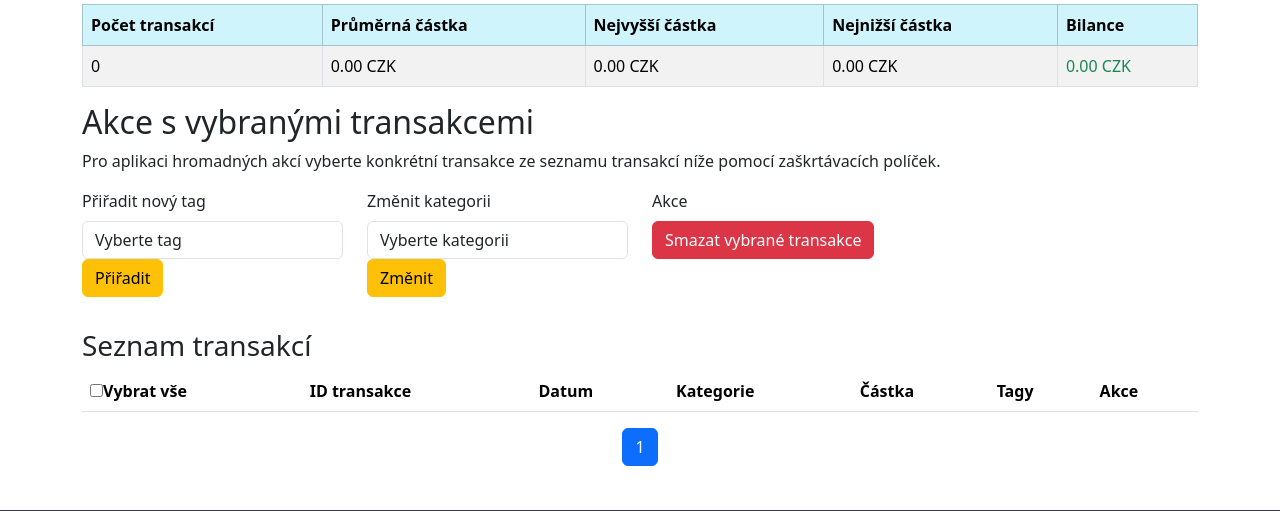
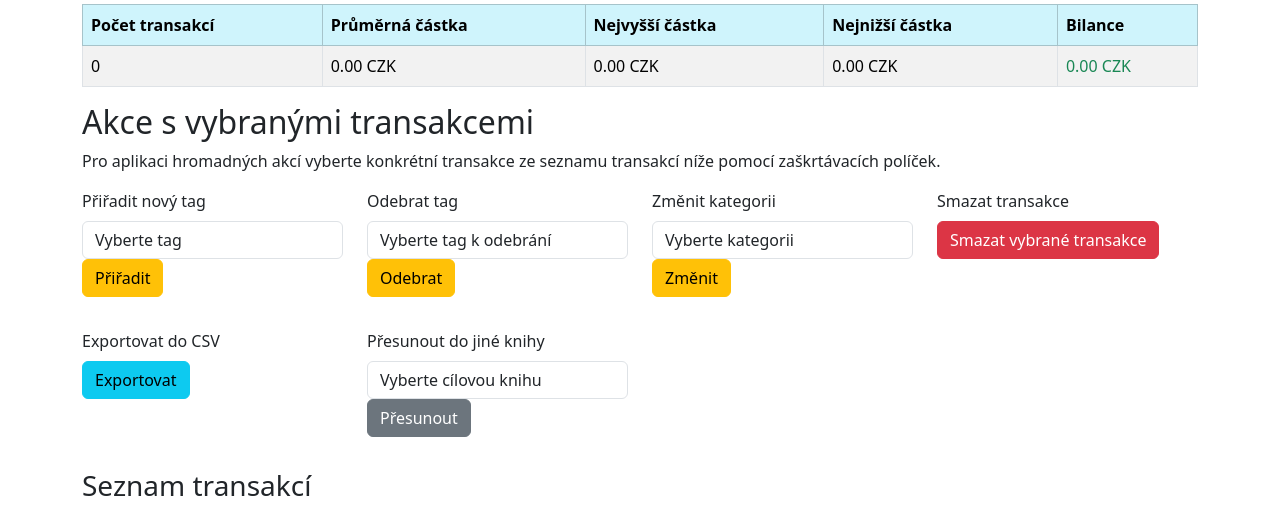
Before and after one commit to Hmyzaak/BudgetLog, a Django app: page /transactions/ in a window 1280 px wide. Shown: the part 240-751 px from the top of the page. Run offline with Django 4.2, Linux system fonts and the light colour scheme; a user stored in the database is signed in; data comes from the database, SQL or seed files in the repository; both versions use the stored data as it was after the commit; lists and menus that the app fills with data are empty; parts of the project's set-up code (start-up, migrations or seed data) failed here and were passed over; some libraries are stand-ins or nearby versions.

Commit message:
Hromadné akce s označenými transakcemi
Signed-off-by: JaVoJ <davias@email.cz>

```diff
--- a/budgetlog/templates/budgetlog/transaction_list.html
+++ b/budgetlog/templates/budgetlog/transaction_list.html
@@ -63,7 +63,13 @@
     <input type="hidden" id="selected-transactions" name="selected_transactions" value="">
     <input type="hidden" id="select-all-input" name="select_all" value="false">
 
+    <!-- Přidání GET parametrů jako hidden inputs -->
+    {% for key, value in request.GET.items %}
+        <input type="hidden" name="{{ key }}" value="{{ value }}">
+    {% endfor %}
+
     <div class="row mb-3">
+        <!-- Přiřadit nový tag -->
         <div class="col-md-3">
             <label for="id_bulk_tag" class="form-label">Přiřadit nový tag</label>
             <div class="d-grid gap-2 mb-3 d-md-block">
@@ -76,6 +82,22 @@
                 <button type="submit" name="action" value="assign_tag" class="btn btn-warning">Přiřadit</button>
             </div>
         </div>
+
+        <!-- Odebrat tag -->
+        <div class="col-md-3">
+            <label for="id_bulk_remove_tag" class="form-label">Odebrat tag</label>
+            <div class="d-grid gap-2 mb-3 d-md-block">
+                <select name="bulk_remove_tag" id="id_bulk_remove_tag" class="form-control">
+                    <option value="">Vyberte tag k odebrání</option>
+                    {% for tag in all_tags %}
+                        <option value="{{ tag.id }}">{{ tag.name }}</option>
+                    {% endfor %}
+                </select>
+                <button type="submit" name="action" value="remove_tag" class="btn btn-warning">Odebrat</button>
+            </div>
+        </div>
+
+        <!-- Změnit kategorii -->
         <div class="col-md-3">
             <label for="id_bulk_category" class="form-label">Změnit kategorii</label>
             <div class="d-grid gap-2 mb-3 d-md-block">
@@ -88,14 +110,39 @@
                 <button type="submit" name="action" value="change_category" class="btn btn-warning">Změnit</button>
             </div>
         </div>
+
+        <!-- Smazat vybrané transakce -->
         <div class="col-md-3">
-            <label for="id_bulk_delete" class="form-label">Akce</label><br>
+            <label for="id_bulk_delete" class="form-label">Smazat transakce</label>
             <div class="d-grid gap-2 mb-3 d-md-block">
                 <button type="submit" name="action" value="delete" class="btn btn-danger">Smazat vybrané transakce</button>
             </div>
         </div>
     </div>
 
+    <div class="row mb-3">
+        <!-- Export do CSV -->
+        <div class="col-md-3">
+            <label for="id_bulk_export_csv" class="form-label">Exportovat do CSV</label>
+            <div class="d-grid gap-2 mb-3 d-md-block">
+                <button type="submit" name="action" value="export_csv" class="btn btn-info">Exportovat</button>
+            </div>
+        </div>
+
+        <!-- Přesun do jiné knihy -->
+        <div class="col-md-3">
+            <label for="id_bulk_book" class="form-label">Přesunout do jiné knihy</label>
+            <div class="d-grid gap-2 mb-3 d-md-block">
+                <select name="bulk_book" id="id_bulk_book" class="form-control">
+                    <option value="">Vyberte cílovou knihu</option>
+                    {% for book in all_books %}
+                        <option value="{{ book.id }}">{{ book.name }}</option>
+                    {% endfor %}
+                </select>
+                <button type="submit" name="action" value="move_to_book" class="btn btn-secondary">Přesunout</button>
+            </div>
+        </div>
+    </div>
     <h3>Seznam transakcí</h3>
     <table class="table table-striped table-hover table-responsive">
         <thead>
--- a/budgetlog/urls.py
+++ b/budgetlog/urls.py
@@ -1,7 +1,6 @@
 from django.urls import path
 from . import url_handlers
 from . import views
-from .views import ExportTransactionsCSVView, BulkTransactionActionView
 
 """
 Definujeme URL vzory pro všechny naše views.
@@ -21,8 +20,7 @@ urlpatterns = [
     path('transactions/edit/<int:pk>/', views.TransactionUpdateView.as_view(), name='transaction-edit'),
     path('transactions/delete/<int:pk>/', views.TransactionDeleteView.as_view(), name='transaction-delete'),
     path('transaction/<int:pk>/', views.TransactionDetailView.as_view(), name='transaction-detail'),
-    path('transactions/export/', ExportTransactionsCSVView.as_view(), name='export-transactions-csv'),
-    path('transactions/bulk-action/', BulkTransactionActionView.as_view(), name='bulk-transaction-action'),
+    path('transactions/bulk-action/', views.BulkTransactionActionView.as_view(), name='bulk-transaction-action'),
     # URL pro kategorie
     path('categories/', views.CategoryListView.as_view(), name='category-list'),
     path('categories/add/', views.CategoryCreateView.as_view(), name='category-add'),
--- a/budgetlog/views.py
+++ b/budgetlog/views.py
@@ -7,7 +7,7 @@ from django.views.generic import ListView, CreateView, UpdateView, DeleteView, T
 from django.urls import reverse, reverse_lazy
 from django_filters.views import FilterView
 from django.utils.dateformat import format
-from django.http import HttpResponse, HttpResponseForbidden, JsonResponse
+from django.http import HttpResponse, HttpResponseForbidden, JsonResponse, QueryDict
 from decimal import Decimal
 from datetime import date
 from .filters import TransactionFilter
@@ -641,48 +641,6 @@ class DashboardView(LoginRequiredMixin, BookContextMixin, TransactionSummaryMixi
         return context
 
 
-class ExportTransactionsCSVView(LoginRequiredMixin, BookContextMixin, FilterView):
-    filterset_class = TransactionFilter
-
-    def get_queryset(self):
-        # Použití stejné logiky filtrace jako v TransactionListView
-        filterset = TransactionFilter(self.request.GET,
-                                      queryset=Transaction.objects.filter(book=self.get_current_book()))
-        return filterset.qs
-
-    def get(self, request, *args, **kwargs):
-        # Vytvoření CSV souboru na základě filtrování
-        queryset = self.get_queryset()
-
-        # Příprava HTTP odpovědi
-        response = HttpResponse(content_type='text/csv')
-        response['Content-Disposition'] = 'attachment; filename="transactions_export.csv"'
-
-        # Použití StringIO pro zápis do paměti
-        output = StringIO()
-
-        # Vytvoření CSV writeru s obalením do UTF-8 pomocí TextIOWrapper
-        writer = csv.writer(output)
-        # Zápis hlavičky do CSV
-        writer.writerow(['Datum', 'Kategorie', 'Částka', 'Tagy', 'Popis', 'Typ', 'Kniha'])
-
-        # Zápis dat do CSV
-        for transaction in queryset:
-            writer.writerow([
-                transaction.datestamp,
-                transaction.category.name,
-                transaction.adjusted_amount,
-                transaction.display_tags(transaction),
-                transaction.description,
-                transaction.type,
-                transaction.book,
-            ])
-
-        # Vrácení CSV výstupu ve správném kódování UTF-8
-        response.write(output.getvalue().encode('utf-8-sig'))
-        return response
-
-
 class BulkTransactionActionView(LoginRequiredMixin, BookContextMixin, View):
     """Umožňuje provádět hromadné operace na vyfiltrovaných transakcích."""
     filterset_class = TransactionFilter
@@ -691,6 +649,17 @@ class BulkTransactionActionView(LoginRequiredMixin, BookContextMixin, View):
         """Získá vyfiltrované transakce podle aktuálních filtrů."""
         filterset = TransactionFilter(request.GET, queryset=Transaction.objects.filter(book=self.get_current_book()))
         return filterset.qs
+
+    def get_redirect_url_with_filters(self, request):
+        """Vrátí URL zpět na stránku s transakcemi s původními filtry."""
+        # Vytvoření URL na základě filtrů z requestu
+        base_url = reverse('transaction-list')  # 'transaction-list' je URL jméno vaší stránky s transakcemi
+        query_params = request.POST.copy()  # Zkopíruje původní POST parametry, které zahrnují i filtry z GET
+        query_params.pop('csrfmiddlewaretoken', None)  # Odstraní CSRF token, ten do URL nepatří
+        query_params.pop('selected_transactions', None)  # Odstraní vybrané transakce, ty nejsou pro URL potřeba
+        if query_params:
+            return f"{base_url}?{query_params.urlencode()}"
+        return base_url
 
     def post(self, request, *args, **kwargs):
         # Získání ID aktuální knihy
@@ -705,51 +674,114 @@ class BulkTransactionActionView(LoginRequiredMixin, BookContextMixin, View):
             messages.warning(request, "Nevybrali jste žádné transakce.")
             return redirect('transaction-list')
 
+        # Převedeme seznam id transakcí z řetězce na seznam integerů
         transaction_ids = [int(tid) for tid in selected_transactions.split(',') if tid]
         transactions = Transaction.objects.filter(id__in=transaction_ids)
 
-        # Zpracování jednotlivých akcí
+        # Zpracování jednotlivých akcí podle toho, co bylo zvoleno za akci
         action = request.POST.get('action')
         if action == 'assign_tag':
             return self.assign_tag(request, transactions, book)
+        elif action == 'remove_tag':
+            return self.remove_tag(request, transactions, book)
         elif action == 'change_category':
             return self.change_category(request, transactions, book)
         elif action == 'delete':
             return self.delete_transactions(request, transactions)
+        elif action == 'export_csv':
+            return self.export_transactions_to_csv(request, transactions)
+        elif action == 'move_to_book':
+            return self.move_transactions_to_book(request, transactions)
 
         messages.error(request, "Neplatná akce.")
         return redirect('transaction-list')
 
     def assign_tag(self, request, transactions, book):
+        """Přiřadí tag vybraným transakcím."""
         tag_id = request.POST.get('bulk_tag')
         if not tag_id:
             messages.warning(request, "Nevybrali jste žádný tag.")
-            return redirect('transaction-list')
+            return redirect(self.get_redirect_url_with_filters(request))
 
         tag = get_object_or_404(Tag, id=tag_id, book=book)  # Tag musí být z aktuální knihy
-
-        # Debugging - výpis transakcí
-        print("Selected transaction IDs:", [transaction.id for transaction in transactions])
-
-        # Přiřazení tagu ke všem vybraným transakcím
         for transaction in transactions:
             transaction.tags.add(tag)
-        messages.success(request, f"Přiřazeno {transactions.count()} transakcím tag: {tag.name}.")
-        return redirect('transaction-list')
+        messages.success(request, f"{transactions.count()} transakcím byl přiřazen tag: {tag.name}.")
+        return redirect(self.get_redirect_url_with_filters(request))
+
+    def remove_tag(self, request, transactions, book):
+        """Odebere tag z vybraných transakcí."""
+        tag_id = request.POST.get('bulk_remove_tag')
+        if not tag_id:
+            messages.warning(request, "Nevybrali jste žádný tag k odebrání.")
+            return redirect(self.get_redirect_url_with_filters(request))
+
+        tag = get_object_or_404(Tag, id=tag_id, book=book)  # Tag musí být z aktuální knihy
+        for transaction in transactions:
+            transaction.tags.remove(tag)
+        messages.success(request, f"{transactions.count()} transakcím byl odebrán tag: {tag.name}.")
+        return redirect(self.get_redirect_url_with_filters(request))
 
     def change_category(self, request, transactions, book):
+        """Změní kategorii vybraných transakcí."""
         category_id = request.POST.get('bulk_category')
         if not category_id:
             messages.warning(request, "Nevybrali jste žádnou kategorii.")
-            return redirect('transaction-list')
+            return redirect(self.get_redirect_url_with_filters(request))
 
         category = get_object_or_404(Category, id=category_id, book=book)  # Kategorie musí být z aktuální knihy
         transactions.update(category=category)
         messages.success(request, f"Kategorie změněna u {transactions.count()} transakcí na: {category.name}.")
-        return redirect('transaction-list')
+        return redirect(self.get_redirect_url_with_filters(request))
 
     def delete_transactions(self, request, transactions):
+        """Smaže vybrané transakce."""
         count = transactions.count()
         transactions.delete()
         messages.success(request, f"Smazáno {count} transakcí.")
-        return redirect('transaction-list')
+        return redirect(self.get_redirect_url_with_filters(request))
+
+    def export_transactions_to_csv(self, request, transactions):
+        """Exportuje vybrané transakce do CSV souboru."""
+        # Nastavení HTTP odpovědi pro CSV export
+        response = HttpResponse(content_type='text/csv')
+        response['Content-Disposition'] = 'attachment; filename="transactions.csv"'
+
+        # Použití StringIO pro zápis do paměti
+        output = StringIO()
+
+        # Vytvoření CSV writeru s obalením do UTF-8 pomocí TextIOWrapper
+        writer = csv.writer(output)
+
+        # Zápis hlavičky do CSV
+        writer.writerow(['ID', 'Datum', 'Kategorie', 'Částka', 'Tagy', 'Popis', 'Typ', 'Kniha'])
+
+        # Záznamy do CSV
+        for transaction in transactions:
+            writer.writerow([
+                transaction.id,
+                transaction.datestamp,
+                transaction.category.name,
+                transaction.adjusted_amount,
+                transaction.display_tags(transaction),
+                transaction.description,
+                transaction.type,
+                transaction.book,
+            ])
+
+        # Vrácení CSV výstupu ve správném kódování UTF-8
+        response.write(output.getvalue().encode('utf-8-sig'))
+
+        return response
+
+    def move_transactions_to_book(self, request, transactions):
+        """Přesune vybrané transakce do jiné knihy."""
+        new_book_id = request.POST.get('bulk_book')
+        if not new_book_id:
+            messages.warning(request, "Nevybrali jste cílovou knihu.")
+            return redirect(self.get_redirect_url_with_filters(request))
+
+        new_book = get_object_or_404(Book, id=new_book_id, owner=request.user)  # Kontrola, zda kniha patří uživateli
+        transactions.update(book=new_book)  # Aktualizace knihy u vybraných transakcí
+        messages.success(request, f"Vybrané transakce byly přesunuty do knihy: {new_book.name}.")
+        return redirect(self.get_redirect_url_with_filters(request))
```
Also changed, not shown: db.sqlite3.
